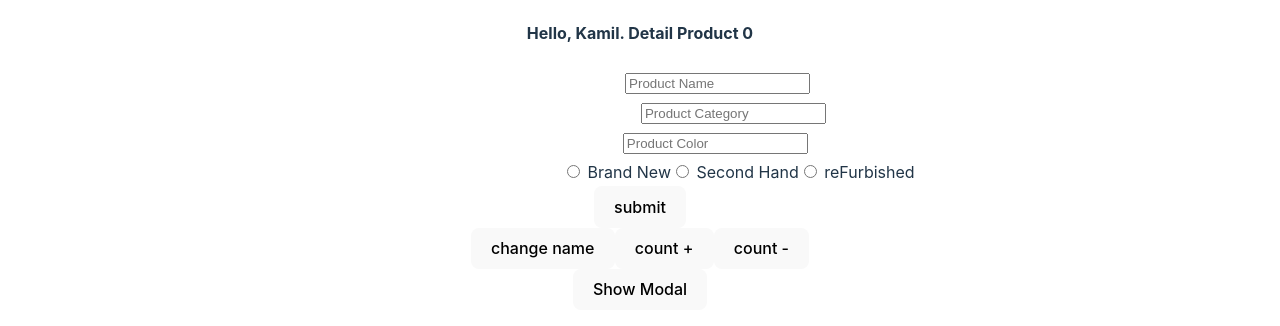
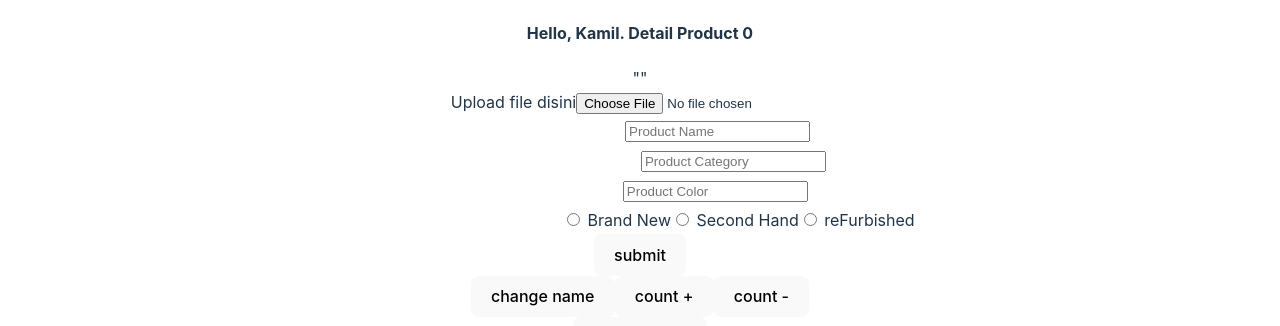
Before and after one commit to rachmankamil/atomic-react, a React (Vite) app: page /product in a window 1280 px wide. Shown: the part 511-837 px from the top of the page. Built offline with nearby package versions, Linux system fonts and the light colour scheme.

Commit message:
upload file using formdata

```diff
--- /dev/null
+++ b/src/component/atoms/UploadFile.jsx
@@ -0,0 +1,13 @@
+import React from 'react';
+import Form from 'react-bootstrap/Form';
+
+const FileUpload = ({onChange, label}) => {
+    return (
+        <Form.Group controlId="formFile" className="mb-3">
+            <Form.Label>{label}</Form.Label>
+            <Form.Control type="file" onChange={onChange} />
+        </Form.Group>
+    )
+}
+
+export default FileUpload;
--- a/src/component/organisms/FormProductOrganism.jsx
+++ b/src/component/organisms/FormProductOrganism.jsx
@@ -4,6 +4,7 @@ import TextBoxMolecule from "../molecules/TextBoxMolecule";
 import RadioBoxMolecule from "../molecules/RadioBoxMolecule";
 import ButtonAtom from "../atoms/ButtonAtom/ButtonAtom";
 import ModalMolecule from "../molecules/ModalMolecule";
+import FileUpload from "../atoms/UploadFile";
 
 import axios from "axios";
 
@@ -37,12 +38,17 @@ const FormProductOrganism = () => {
     }
 
     const [state, dispatch] = useReducer(reducer, {count : 0, name : "Kamil"})
+    const [selectedFile, setFile] = useState(null)
+
+    const setImg = (event) => {
+        setFile(event.target.files[0])
+    }
 
     const [productForm, setProductForm] = useState({
         name: "",
         category: "",
         color: "",
-        freshness:""
+        freshness:"",
     })
 
     const [greeting, setGreeting] = useState("")
@@ -74,10 +80,19 @@ const FormProductOrganism = () => {
     }
 
     const insertProduct = () => {
+
+        const formData = new FormData();
+        formData.append("file", selectedFile)
+        formData.append("name", productForm.name)
+        formData.append("category", productForm.category)
+        formData.append("color", productForm.color)
+        formData.append("freshness", productForm.freshness)
+
         axios
-            .post("https://63206412e3bdd81d8ef940ed.mockapi.io/api/v1/product", productForm, {
+            .post("https://63206412e3bdd81d8ef940ed.mockapi.io/api/v1/product", formData, {
                 headers: {
-                    Authorization: "Bearer " + token
+                    Authorization: "Bearer " + token,
+                    "Content-Type": "multipart/form-data"
                 }
             })
             .then((response)=>{
@@ -93,7 +108,8 @@ const FormProductOrganism = () => {
     return (
         <>
             <h4>{greeting}. Detail Product {state.count}</h4>
-            <div>
+            <div>""
+                <FileUpload label="Upload file disini" onChange={setImg} />
                 <TextBoxMolecule name="product_name" label="Product Name" onChange={(val)=>{
                     setProductForm({name:val.target.value,
                     category:productForm.category,
```
